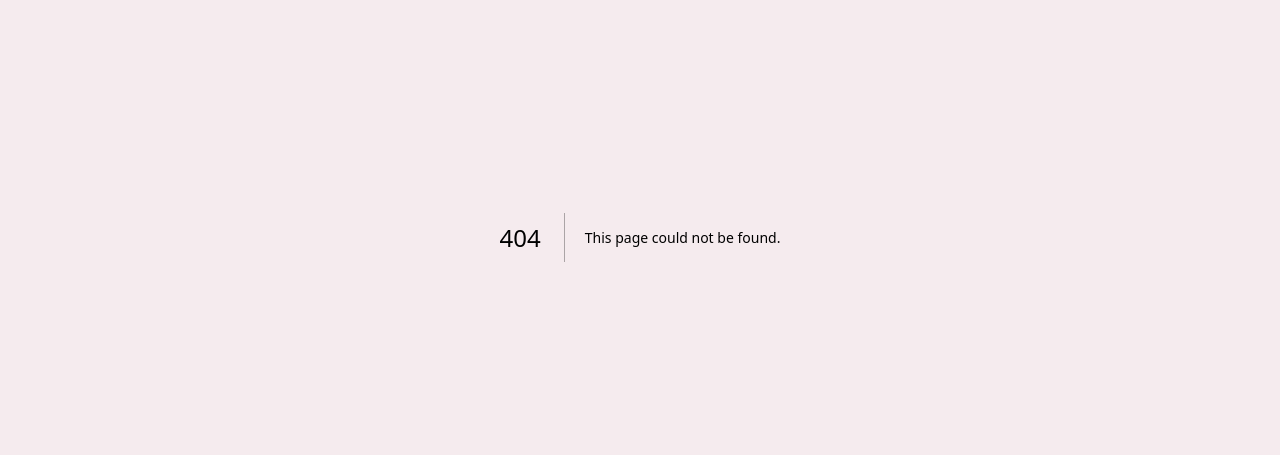
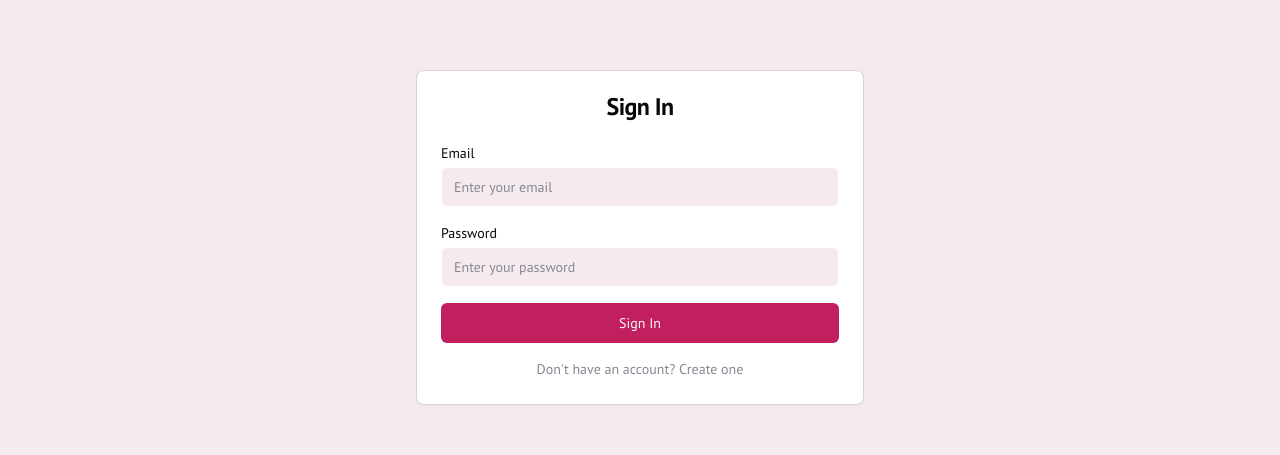
Before and after one commit to ayeshasnoorr44/glamcart-frontend, a Next.js app: page /login in a window 1280 px wide. Before the commit this address had no page. Shown: the part 228-683 px from the top of the page. Built offline with nearby package versions, Linux system fonts and the light colour scheme; no server answers.

Commit message:
Add: Login/logout UI with token management - products feature unchanged

```diff
--- /dev/null
+++ b/src/app/login/page.tsx
@@ -0,0 +1,131 @@
+'use client';
+
+import { useState } from 'react';
+import { useRouter } from 'next/navigation';
+import api from '@/lib/api';
+import { Button } from '@/components/ui/button';
+import { Card, CardContent, CardHeader, CardTitle } from '@/components/ui/card';
+import { Input } from '@/components/ui/input';
+import { useToast } from '@/hooks/use-toast';
+
+export default function LoginPage() {
+  const router = useRouter();
+  const { toast } = useToast();
+  const [isLoading, setIsLoading] = useState(false);
+  const [isRegister, setIsRegister] = useState(false);
+  const [formData, setFormData] = useState({
+    email: '',
+    password: '',
+    name: '',
+  });
+
+  const handleChange = (e: React.ChangeEvent<HTMLInputElement>) => {
+    const { name, value } = e.target;
+    setFormData(prev => ({
+      ...prev,
+      [name]: value,
+    }));
+  };
+
+  const handleSubmit = async (e: React.FormEvent) => {
+    e.preventDefault();
+    setIsLoading(true);
+
+    try {
+      const endpoint = isRegister ? '/api/auth/register' : '/api/auth/login';
+      const response = await api.post(endpoint, formData);
+
+      if (response.data.success) {
+        // Save token to localStorage
+        localStorage.setItem('token', response.data.token);
+        localStorage.setItem('user', JSON.stringify(response.data.data));
+
+        toast({
+          title: 'Success',
+          description: isRegister ? 'Account created successfully!' : 'Login successful!',
+        });
+
+        // Redirect to products page
+        router.push('/products');
+      }
+    } catch (error: any) {
+      toast({
+        title: 'Error',
+        description: error.response?.data?.message || 'Authentication failed',
+        variant: 'destructive',
+      });
+    } finally {
+      setIsLoading(false);
+    }
+  };
+
+  return (
+    <div className="min-h-screen flex items-center justify-center bg-background px-4">
+      <Card className="w-full max-w-md">
+        <CardHeader>
+          <CardTitle className="text-center">
+            {isRegister ? 'Create Account' : 'Sign In'}
+          </CardTitle>
+        </CardHeader>
+        <CardContent>
+          <form onSubmit={handleSubmit} className="space-y-4">
+            {isRegister && (
+              <div>
+                <label className="block text-sm font-medium mb-1">Name</label>
+                <Input
+                  type="text"
+                  name="name"
+                  placeholder="Enter your name"
+                  value={formData.name}
+                  onChange={handleChange}
+                  required={isRegister}
+                />
+              </div>
+            )}
+
+            <div>
+              <label className="block text-sm font-medium mb-1">Email</label>
+              <Input
+                type="email"
+                name="email"
+                placeholder="Enter your email"
+                value={formData.email}
+                onChange={handleChange}
+                required
+              />
+            </div>
+
+            <div>
+              <label className="block text-sm font-medium mb-1">Password</label>
+              <Input
+                type="password"
+                name="password"
+                placeholder="Enter your password"
+                value={formData.password}
+                onChange={handleChange}
+                required
+              />
+            </div>
+
+            <Button type="submit" className="w-full" disabled={isLoading}>
+              {isLoading ? 'Loading...' : isRegister ? 'Create Account' : 'Sign In'}
+            </Button>
+
+            <button
+              type="button"
+              onClick={() => {
+                setIsRegister(!isRegister);
+                setFormData({ email: '', password: '', name: '' });
+              }}
+              className="w-full text-sm text-muted-foreground hover:text-primary"
+            >
+              {isRegister
+                ? 'Already have an account? Sign In'
+                : "Don't have an account? Create one"}
+            </button>
+          </form>
+        </CardContent>
+      </Card>
+    </div>
+  );
+}
--- a/src/components/layout/header.tsx
+++ b/src/components/layout/header.tsx
@@ -1,10 +1,12 @@
 "use client";
 
 import Link from "next/link";
+import { useEffect, useState } from "react";
 import { Sheet, SheetContent, SheetTrigger } from "@/components/ui/sheet";
 import { Button } from "@/components/ui/button";
-import { Menu, Search, ShoppingBag, Sparkles, User } from "lucide-react";
+import { Menu, Search, ShoppingBag, Sparkles, User, LogOut } from "lucide-react";
 import { useCart } from "@/context/cart-context";
+import { logout, getUser } from "@/lib/auth";
 
 const navLinks = [
   { href: "/products", label: "Shop" },
@@ -14,7 +16,14 @@ const navLinks = [
 
 export function Header() {
   const { cart } = useCart();
+  const [user, setUser] = useState<any>(null);
   const totalItems = cart.reduce((sum, item) => sum + item.quantity, 0);
+
+  useEffect(() => {
+    // Get user from localStorage on mount
+    const userData = getUser();
+    setUser(userData);
+  }, []);
 
   return (
     <header className="sticky top-0 z-50 w-full border-b bg-card/80 backdrop-blur-lg">
@@ -41,9 +50,28 @@ export function Header() {
           <Button variant="ghost" size="icon" aria-label="Search">
             <Search className="h-5 w-5" />
           </Button>
-          <Button variant="ghost" size="icon" aria-label="User profile">
-            <User className="h-5 w-5" />
-          </Button>
+          {user ? (
+            <>
+              <div className="text-sm hidden md:block text-muted-foreground">
+                {user.name}
+              </div>
+              <Button
+                variant="ghost"
+                size="icon"
+                onClick={logout}
+                aria-label="Logout"
+                title="Logout"
+              >
+                <LogOut className="h-5 w-5" />
+              </Button>
+            </>
+          ) : (
+            <Button asChild variant="ghost" size="icon" aria-label="Login">
+              <Link href="/login">
+                <User className="h-5 w-5" />
+              </Link>
+            </Button>
+          )}
           <Button asChild variant="ghost" size="icon" className="relative" aria-label="Shopping cart">
             <Link href="/cart">
               <ShoppingBag className="h-5 w-5" />
--- /dev/null
+++ b/src/lib/auth.ts
@@ -0,0 +1,20 @@
+export const logout = () => {
+  localStorage.removeItem('token');
+  localStorage.removeItem('user');
+  window.location.href = '/login';
+};
+
+export const getToken = () => {
+  if (typeof window === 'undefined') return null;
+  return localStorage.getItem('token');
+};
+
+export const getUser = () => {
+  if (typeof window === 'undefined') return null;
+  const user = localStorage.getItem('user');
+  return user ? JSON.parse(user) : null;
+};
+
+export const isAuthenticated = () => {
+  return !!getToken();
+};
```
